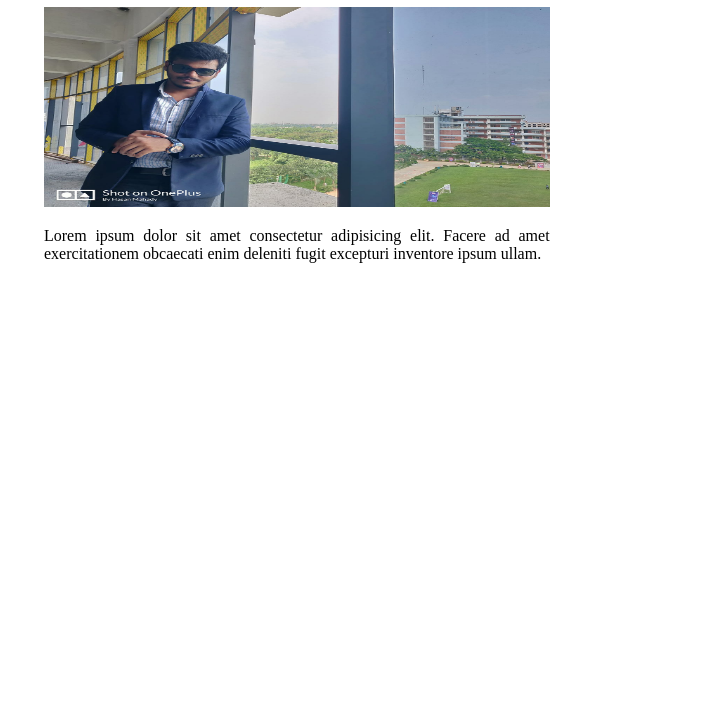
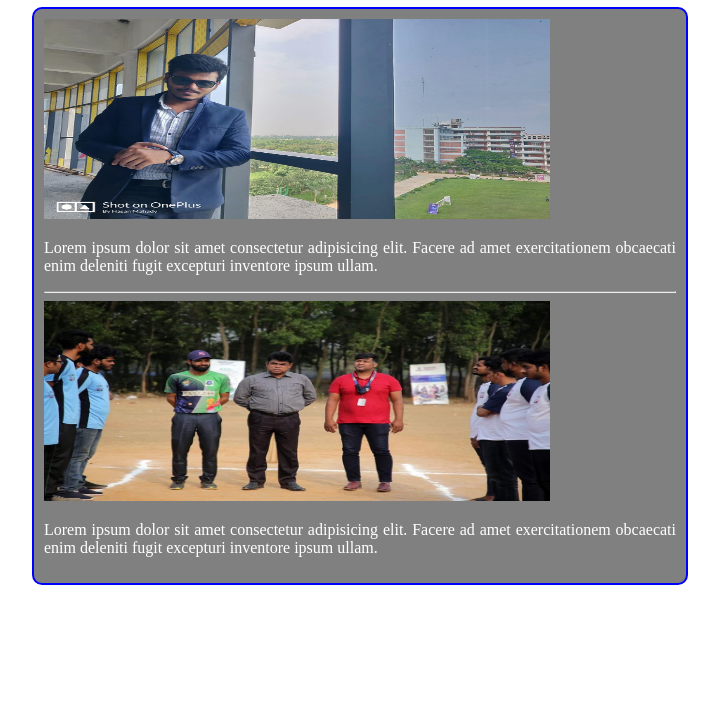
Before and after one commit to dewan-mizanur911/about-dmr, a plain HTML site: page index.html in a window 1280 px wide. Shown: the part 73-800 px from the top of the page, without its empty margins (280-999 px from the left). Drawn offline with Linux system fonts and the light colour scheme.

Commit message:
look changes

```diff
--- a/css/style.css
+++ b/css/style.css
@@ -1,10 +1,15 @@
 h1{
     text-align: center;
+    color: green;
 }
 .about-me{
     width: 50%;
     overflow: hidden;
     margin: 0 auto;
+    background-color: gray;
+    padding: 10px;
+    border: 2px solid blue;
+    border-radius: 10px;
 
 }
 img{
@@ -13,5 +18,5 @@ img{
 }
 p{
     text-align: justify;
-    width: 80%;
+    color: white;
 }
--- a/index.html
+++ b/index.html
@@ -14,6 +14,11 @@
         <p>
             Lorem ipsum dolor sit amet consectetur adipisicing elit. Facere ad amet exercitationem obcaecati enim deleniti fugit excepturi inventore ipsum ullam.
         </p>
+        <hr>
+        <img src="images/finals.jpg" alt="">
+        <p>
+            Lorem ipsum dolor sit amet consectetur adipisicing elit. Facere ad amet exercitationem obcaecati enim deleniti fugit excepturi inventore ipsum ullam.
+        </p>
     </div>
     </body>
 </html>
```
